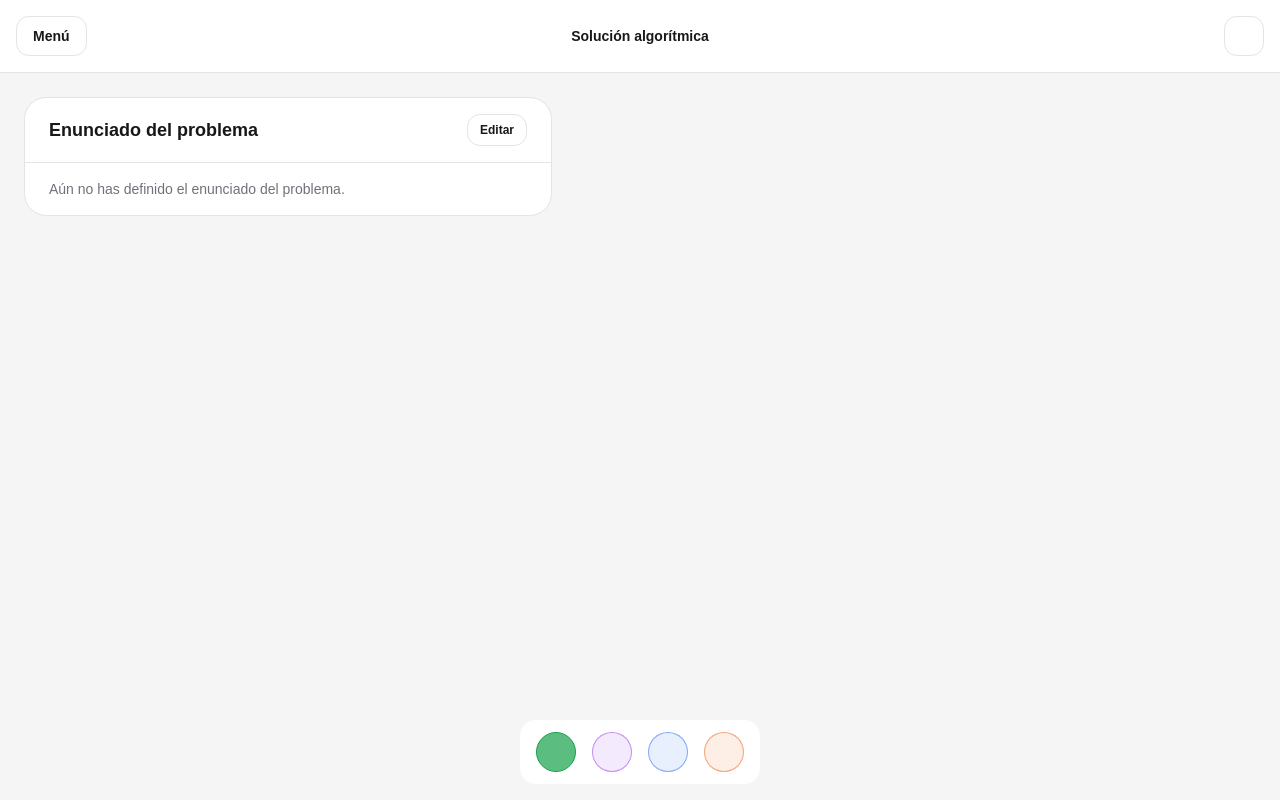
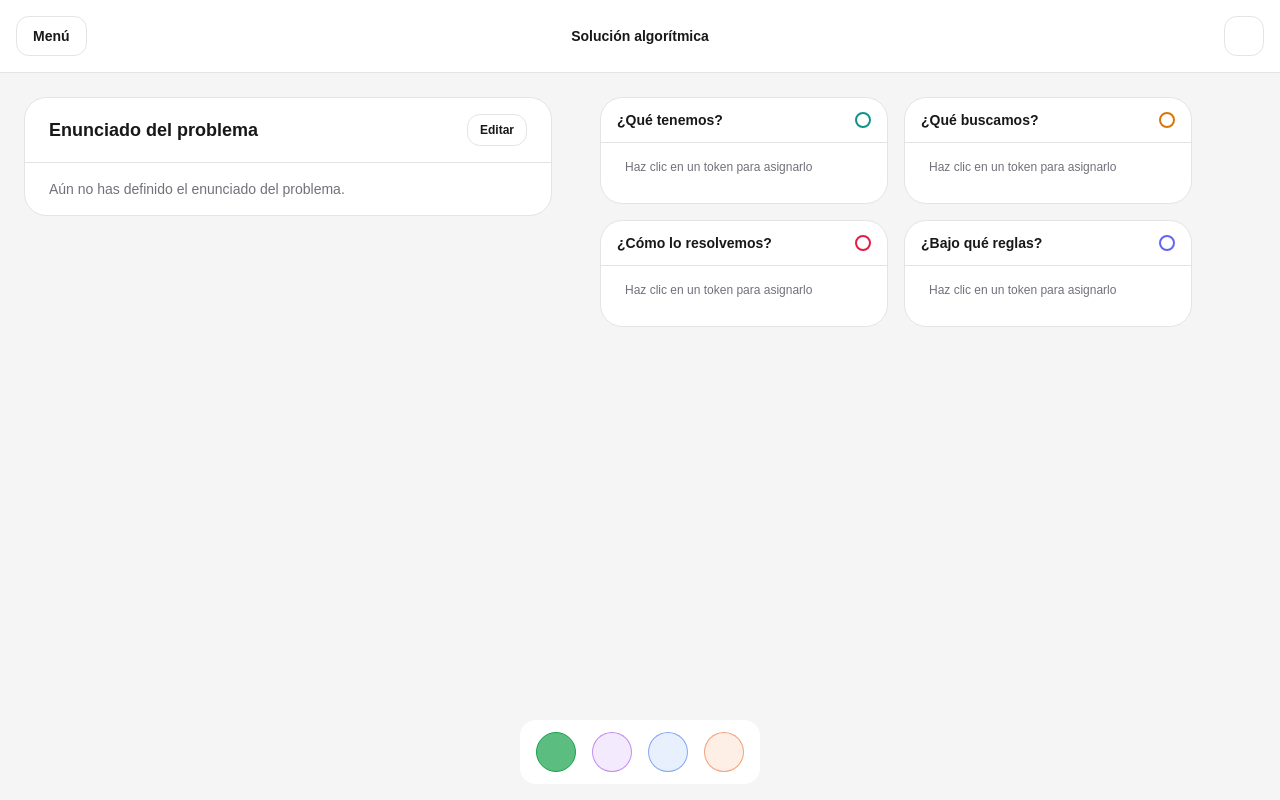
Before and after one commit to ChrisZys/epaa, a Next.js app: page /analisis in a window 1280 px wide. Built offline with nearby package versions, Linux system fonts and the light colour scheme; some icons are missing.

Commit message:
feat: add category system with grid, cards, and CSS variables

```diff
--- a/src/app/globals.css
+++ b/src/app/globals.css
@@ -32,6 +32,12 @@
   --plan: #9333ea;
   --design: #2563eb;
   --verify: #ea580c;
+
+  --category-has: #0d9488;
+  --category-seeks: #d97706;
+  --category-solves: #e11d48;
+  --category-rules: #6366f1;
+
   --radius: 1rem;
 }
 
@@ -58,6 +64,10 @@
   --color-plan: var(--plan);
   --color-design: var(--design);
   --color-verify: var(--verify);
+  --color-category-has: var(--category-has);
+  --color-category-seeks: var(--category-seeks);
+  --color-category-solves: var(--category-solves);
+  --color-category-rules: var(--category-rules);
   --radius-sm: calc(var(--radius) * 0.6);
   --radius-md: calc(var(--radius) * 0.8);
   --radius-lg: var(--radius);
@@ -98,6 +108,11 @@
   --plan: #c084fc;
   --design: #60a5fa;
   --verify: #fb923c;
+
+  --category-has: #2dd4bf;
+  --category-seeks: #fbbf24;
+  --category-solves: #fb7185;
+  --category-rules: #818cf8;
 }
 
 body {
--- /dev/null
+++ b/src/modules/Analysis/components/CategoryCard.jsx
@@ -0,0 +1,106 @@
+import { Card, CardContent } from "@/components/Card";
+import { Button } from "@/components/Button";
+import { cn } from "@/lib/utils";
+import { X } from "@boxicons/react";
+
+const categoryColors = {
+  has: "var(--category-has)",
+  seeks: "var(--category-seeks)",
+  solves: "var(--category-solves)",
+  rules: "var(--category-rules)",
+};
+
+const categoryBgColors = {
+  has: "rgba(13, 148, 136, 0.1)",
+  seeks: "rgba(217, 119, 6, 0.1)",
+  solves: "rgba(225, 29, 72, 0.1)",
+  rules: "rgba(99, 102, 241, 0.1)",
+};
+
+const categoryBorderColors = {
+  has: "rgba(13, 148, 136, 0.7)",
+  seeks: "rgba(217, 119, 6, 0.7)",
+  solves: "rgba(225, 29, 72, 0.7)",
+  rules: "rgba(99, 102, 241, 0.7)",
+};
+
+const categoryTextColors = {
+  has: "rgb(13, 148, 136)",
+  seeks: "rgb(217, 119, 6)",
+  solves: "rgb(225, 29, 72)",
+  rules: "rgb(99, 102, 241)",
+};
+
+export function CategoryCard({
+  category,
+  tokens,
+  isSelected,
+  onSelect,
+  onRemoveToken,
+}) {
+  const color = categoryColors[category.id];
+  const bgColor = categoryBgColors[category.id];
+  const borderColor = categoryBorderColors[category.id];
+  if (!color || !bgColor || !borderColor) return null;
+
+  return (
+    <Card
+      className={cn(
+        "cursor-pointer transition-all duration-150 ease-out active:scale-[0.97]",
+        isSelected && "border-l-[3px]",
+      )}
+      style={isSelected ? { borderLeftColor: color } : undefined}
+      onClick={onSelect}
+    >
+      <div className="flex items-center justify-between border-b border-border px-4 py-3">
+        <span className="text-sm font-semibold">{category.name}</span>
+        <div
+          className="flex h-4 w-4 items-center justify-center rounded-full border-2 bg-transparent transition-colors"
+          style={{ borderColor: color }}
+        >
+          {isSelected && (
+            <div
+              className="h-1.5 w-1.5 rounded-full"
+              style={{ backgroundColor: color }}
+            />
+          )}
+        </div>
+      </div>
+      <CardContent className="flex flex-col gap-2 min-h-15">
+        {tokens.length > 0 ? (
+          <div className="flex flex-wrap gap-1.5">
+            {tokens.map((token) => (
+              <span
+                key={token.id}
+                className="inline-flex items-center gap-1 rounded-sm border pl-3 pr-1 py-1 text-sm font-semibold transition-colors"
+                style={{
+                  backgroundColor: bgColor,
+                  borderColor: borderColor,
+                  color: categoryTextColors[token.categoryId],
+                }}
+              >
+                {token.text}
+                <Button
+                  variant="invisible"
+                  size="icon"
+                  onClick={(event) => {
+                    event.stopPropagation();
+                    onRemoveToken(token.id);
+                  }}
+                  className="size-5"
+                  aria-label={`Quitar ${token.text}`}
+                >
+                  <X className="size-3" style={{ color: categoryTextColors[category.id] }} />
+                </Button>
+              </span>
+            ))}
+          </div>
+        ) : (
+          <span className="text-xs text-muted-foreground">
+            Haz clic en un token para asignarlo
+          </span>
+        )}
+      </CardContent>
+    </Card>
+  );
+}
--- /dev/null
+++ b/src/modules/Analysis/components/CategoryGrid.jsx
@@ -0,0 +1,35 @@
+"use client";
+
+import { CategoryCard } from "@/modules/Analysis/components/CategoryCard";
+import { useAnalysisStore } from "@/modules/Analysis/store";
+
+const categoryDefinitions = [
+  { id: "has", name: "¿Qué tenemos?" },
+  { id: "seeks", name: "¿Qué buscamos?" },
+  { id: "solves", name: "¿Cómo lo resolvemos?" },
+  { id: "rules", name: "¿Bajo qué reglas?" },
+];
+
+export function CategoryGrid() {
+  const tokens = useAnalysisStore((state) => state.tokens);
+  const selectedCategoryId = useAnalysisStore((state) => state.selectedCategoryId);
+  const selectCategory = useAnalysisStore((state) => state.selectCategory);
+  const removeTokenFromCategory = useAnalysisStore(
+    (state) => state.removeTokenFromCategory,
+  );
+
+  return (
+    <div className="grid grid-cols-2 gap-4">
+      {categoryDefinitions.map((category) => (
+        <CategoryCard
+          key={category.id}
+          category={category}
+          tokens={tokens.filter((t) => t.categoryId === category.id)}
+          isSelected={selectedCategoryId === category.id}
+          onSelect={() => selectCategory(category.id)}
+          onRemoveToken={removeTokenFromCategory}
+        />
+      ))}
+    </div>
+  );
+}
--- a/src/views/AnalysisView.jsx
+++ b/src/views/AnalysisView.jsx
@@ -1,14 +1,17 @@
 "use client";
 
 import { ProblemStatementCard } from "@/modules/Analysis/components/ProblemStatementCard";
+import { CategoryGrid } from "@/modules/Analysis/components/CategoryGrid";
 
 export function AnalysisView() {
   return (
     <div className="flex flex-1 flex-col lg:flex-row">
-      <div className="p-6 lg:w-1/2 lg:max-w-xl">
+      <div className="flex flex-col gap-6 p-6 lg:w-1/2 lg:max-w-xl">
         <ProblemStatementCard />
       </div>
-      <div className="p-6 lg:w-1/2" />
+      <div className="p-6 lg:w-1/2">
+        <CategoryGrid />
+      </div>
     </div>
   );
 }
```
Also changed, not shown: 1 other file (tests, documents, lock files or other folders).
